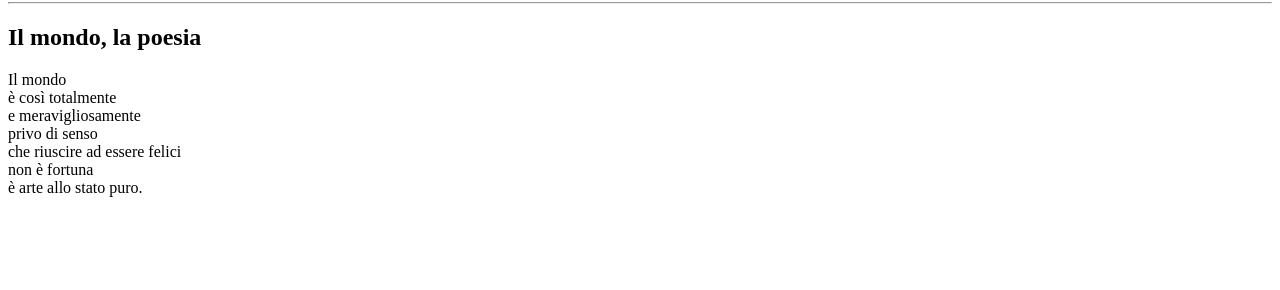
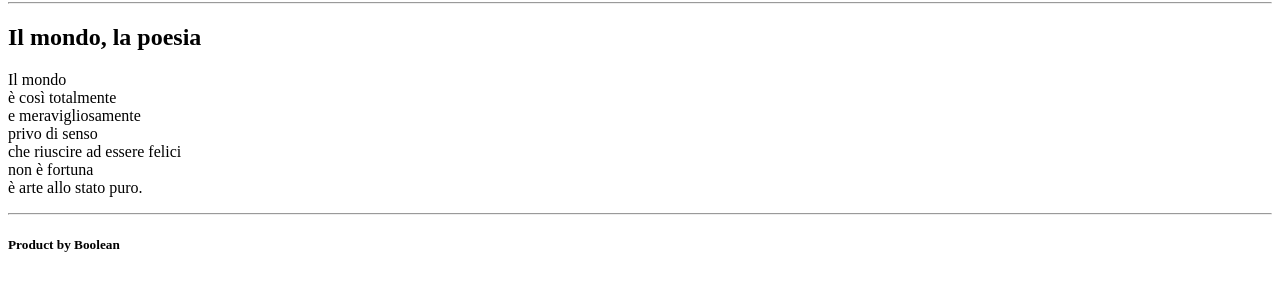
Before and after one commit to MattiaScacchi/htmlcss-hello, a plain HTML site: page index.html in a window 1280 px wide. Shown: the part 78-368 px from the top of the page. Drawn offline with Linux system fonts and the light colour scheme.

Commit message:
aggiunto footer

```diff
--- a/index.html
+++ b/index.html
@@ -23,12 +23,10 @@
             è arte allo stato puro.
         </p>
      </main>
-
-
-
-
-
-
+     <footer>
+        <hr>
+        <h5><strong>Product by Boolean</strong></h5>
+     </footer>
     </div>
 </body>
 </html>
```
